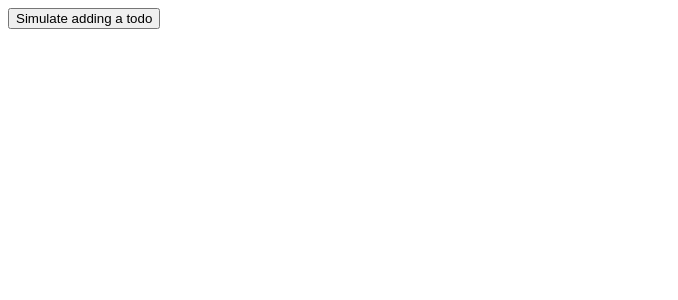
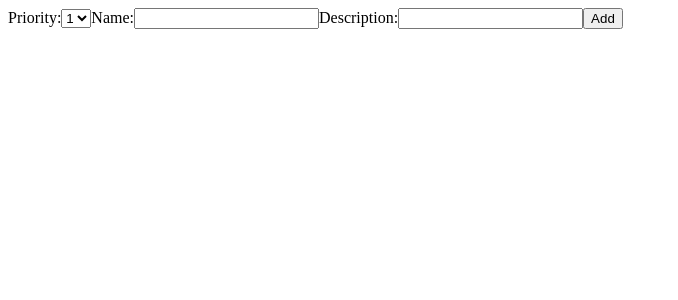
Before and after one commit to bapjiws/todo-priority-list-front, a React app: page / in a window 1280 px wide. Shown: the top 300 px of the page, without its empty margins (0-678 px from the left). Built offline with nearby package versions, Linux system fonts and the light colour scheme.

Commit message:
Draw the form with no real functionality attached

```diff
--- a/src/components/App.jsx
+++ b/src/components/App.jsx
@@ -9,9 +9,7 @@ import UserInput from './UserInput';
 
 const App = () => {
     return <Provider store={configureStore()}>
-        <div id="app-container">
-            <UserInput />
-        </div>
+        <UserInput/>
     </Provider>
 };
 
--- a/src/components/UserInput.jsx
+++ b/src/components/UserInput.jsx
@@ -9,7 +9,28 @@ let todoStub = {
     description: 'Покрасить забор вокруг дома розовым цветом до полуночи сегодня.'
 };
 
-export const UserInput = (props) => <button onClick={() => props.addTodo(todoStub)}>Simulate adding a todo</button>;
+export const UserInput = (props) => {
+    return <form className="form-container">
+    <span className="input-row">
+        <span>Priority:</span>
+        <select>
+            {
+                [1,2,3,4,5].map((priority, idx) => <option key={idx} value={priority}>{priority}</option>)
+            }
+        </select>
+    </span>
+        <span className="input-row">
+        <span>Name:</span>
+        <input type="text" />
+    </span>
+        <span className="input-row">
+        <span>Description:</span>
+        <input type="text" />
+    </span>
+
+        <button onClick={event => {event.preventDefault(); props.addTodo(todoStub)}}>Add</button>
+    </form>
+};
 
 export default connect(
     null,
--- a/styles/main.scss
+++ b/styles/main.scss
@@ -4,11 +4,24 @@ html, body, div {
   border:0;
 }
 
-#app-container {
+#root {
   display: flex;
   justify-content: center;
-  align-items: center;
   height: 100vh;
 
+  border: 1px solid blue;
+}
+
+.form-container {
+  height: 13%;
+  margin-top: 30px;
+}
+
+.input-row {
+  display: flex;
+  justify-content: space-between;
+}
+
+* {
   border: 1px solid red;
 }
```
